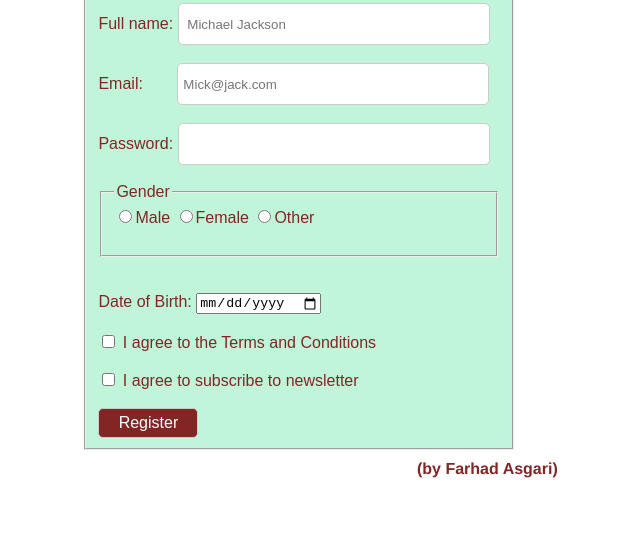
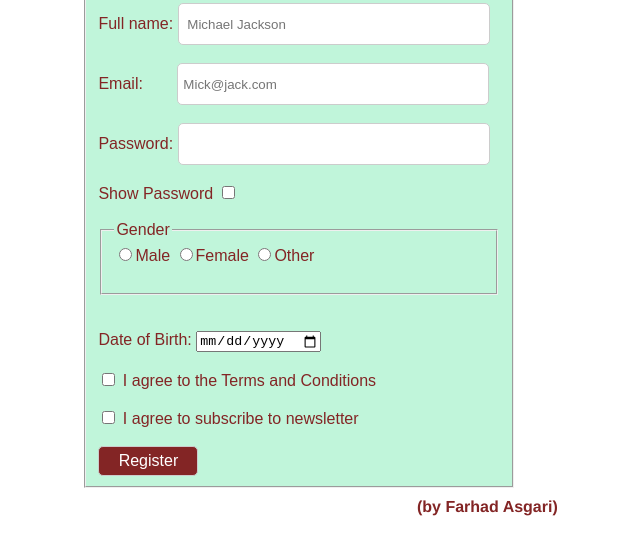
Before and after one commit to f-vand/accessible-registration, a plain HTML site: page index.html in a window 1280 px wide. Shown: the part 130-684 px from the top of the page, without its empty margins (341-981 px from the left). Drawn offline with Linux system fonts and the light colour scheme.

Commit message:
Add files via upload

```diff
--- a/index.html
+++ b/index.html
@@ -5,6 +5,7 @@
     <meta name="viewport" content="width=device-width, initial-scale=1.0">
     <title>Registration Form</title>
     <link rel="stylesheet" href="styles.css">
+    <script src="script.js" > </script>
 </head>
 <body>
     <h1>Registration Form</h1>
@@ -18,7 +19,10 @@
     <input type="email" name="email" id="email" placeholder= "Mick@jack.com"required>
     <br></br>
     <label for="Password">Password:</label>
-    <input type="password" name="password" id="password" required>
+    <input type="password" value="" id="myInput"><br><br>
+    <!-- An element to toggle between password visibility -->
+    <label for="Show Password">Show Password</label>
+    <input type="checkbox" onclick="myFunction()">
     <br><br>
 <fieldset>
     <legend> Gender</legend>
--- /dev/null
+++ b/script.js
@@ -0,0 +1,8 @@
+function myFunction() {
+    var x = document.getElementById("myInput");
+    if (x.type === "password") {
+      x.type = "text";
+    } else {
+      x.type = "password";
+    }
+  }
```
